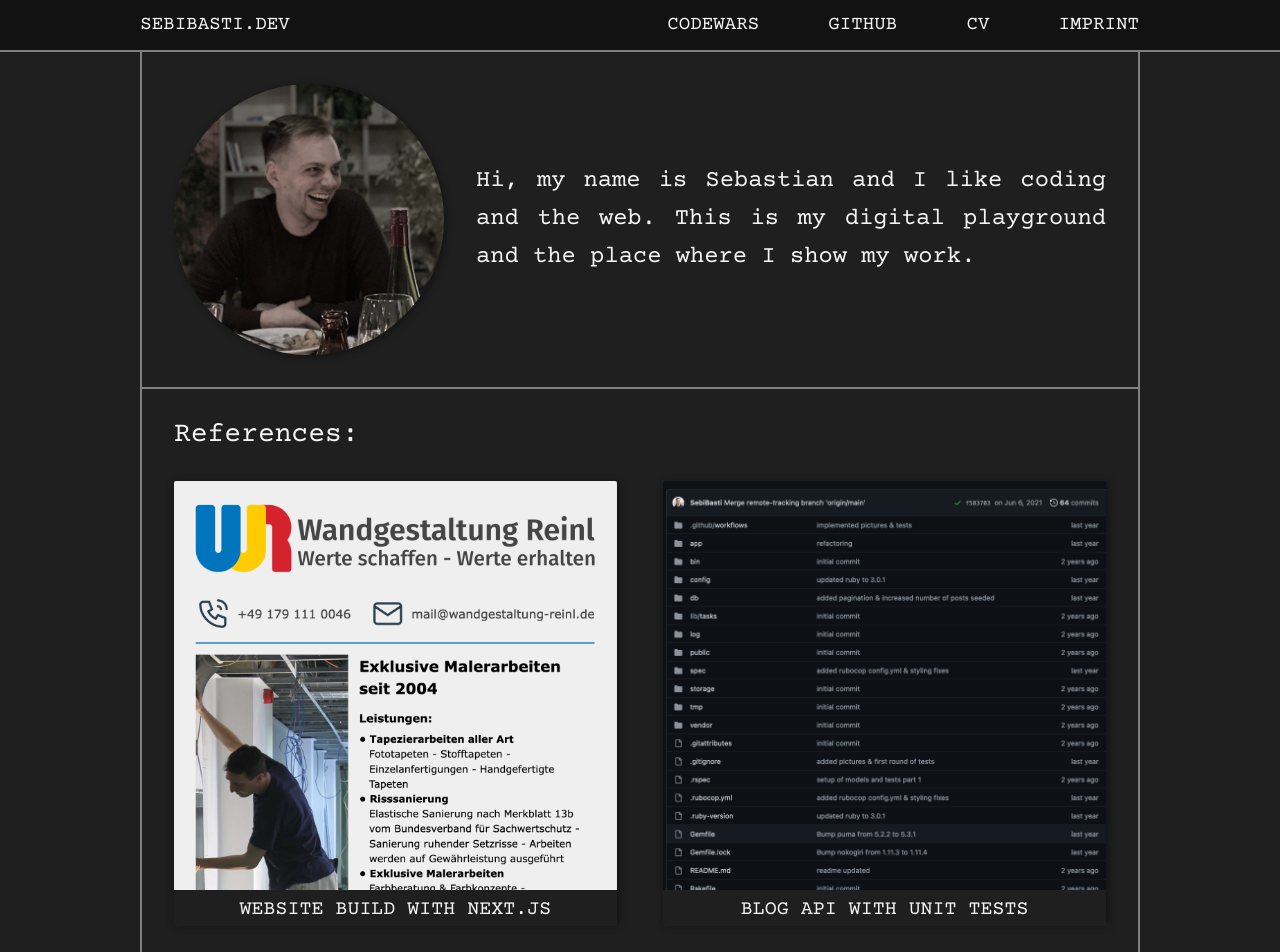
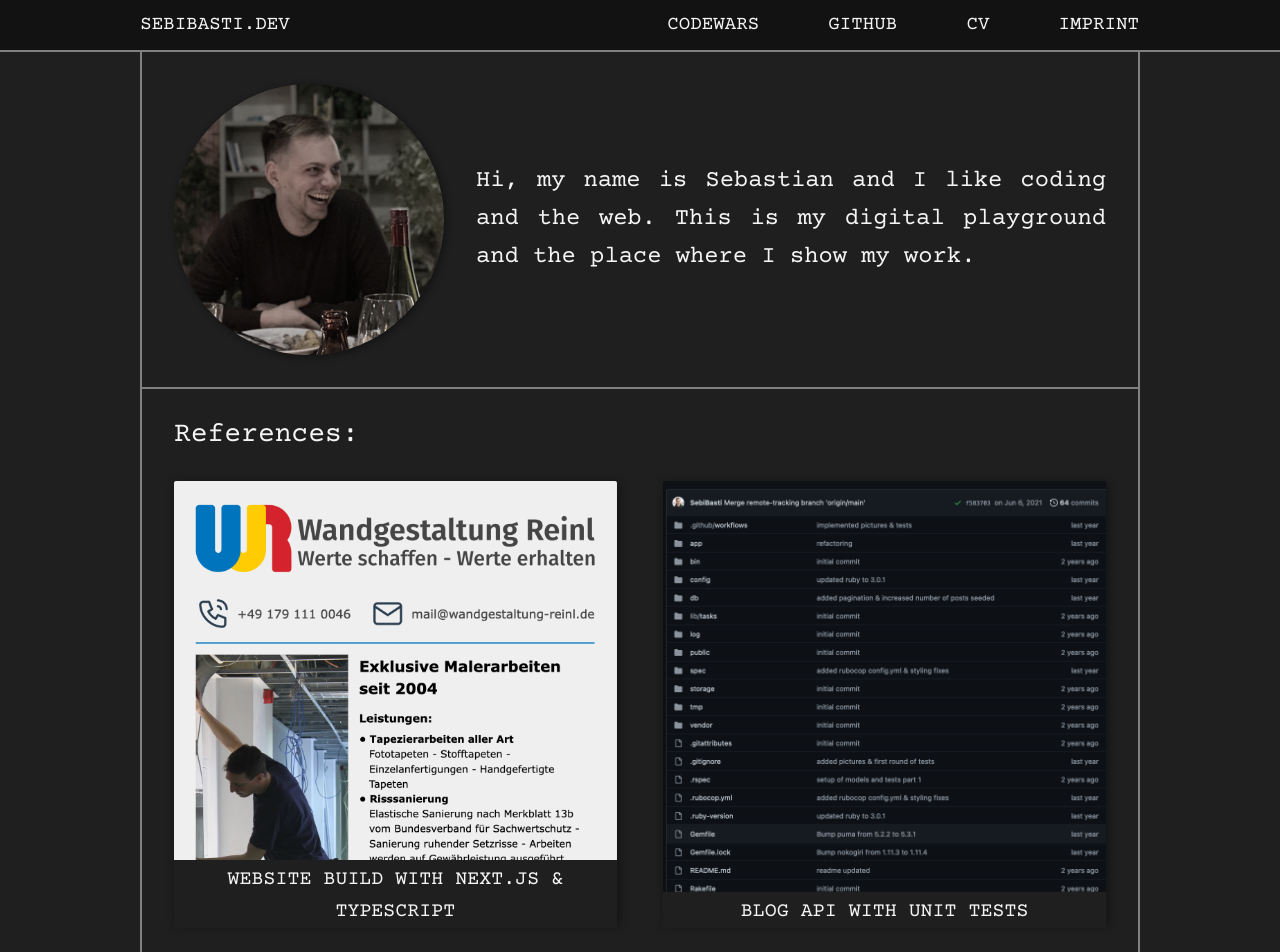
Before and after one commit to SebiBasti/sebibasti.dev, a Next.js app: page / in a window 1280 px wide. Shown: the top 952 px of the page. Built offline with nearby package versions, Linux system fonts and the light colour scheme.

Commit message:
- updated project description & cv

```diff
--- a/public/images/index.js
+++ b/public/images/index.js
@@ -5,7 +5,7 @@ import projectBlogApi from './project_blog_api.png'
 
 projectWandgestaltung.link = 'https://www.wandgestaltung-reinl.de/'
 projectWandgestaltung.alt = 'Wandgestaltung Reinl Picture'
-projectWandgestaltung.description = 'website build with Next.js'
+projectWandgestaltung.description = 'website build with Next.js & TypeScript'
 projectBlogApi.link = 'https://github.com/SebiBasti/blog-api'
 projectBlogApi.alt = 'picture project blog api'
 projectBlogApi.description = 'Blog API with unit tests'
--- a/styles/projects.module.scss
+++ b/styles/projects.module.scss
@@ -10,7 +10,7 @@
     content: attr(data-description);
     display: block;
     position: absolute;
-    bottom: -3px;
+    bottom: -5px;
     width: 100%;
     height: auto;
     padding: .2em .4rem 0 .4rem;
```
Also changed, not shown: 1 other file (tests, documents, lock files or other folders).
